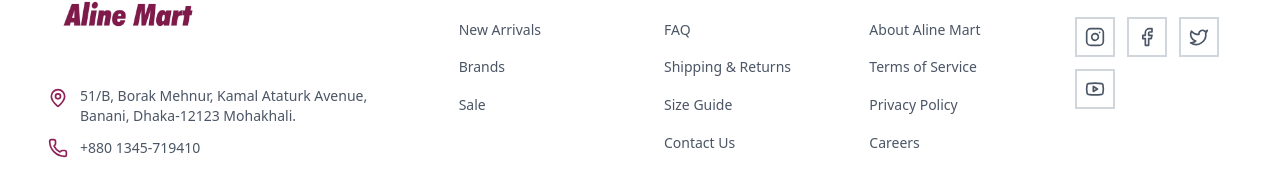
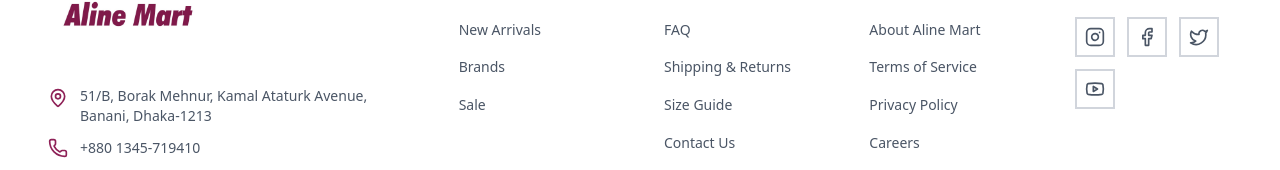
Before and after one commit to raselai/Aline-Mart, a Next.js app: page /paystation/payment in a window 1280 px wide. Shown: the part 1193-1363 px from the top of the page. Built offline with nearby package versions, Linux system fonts and the light colour scheme; no server answers; a web font is replaced by a local one.

Commit message:
Update footer address

```diff
--- a/components/layout/Footer.tsx
+++ b/components/layout/Footer.tsx
@@ -116,7 +116,7 @@
             <div className="space-y-3">
               <div className="flex items-start gap-3 text-sm text-gray-600">
                 <MapPin className="w-5 h-5 text-burgundy flex-shrink-0 mt-0.5" />
-                <span>51/B, Borak Mehnur, Kamal Ataturk Avenue, Banani, Dhaka-12123 Mohakhali.</span>
+                <span>51/B, Borak Mehnur, Kamal Ataturk Avenue, Banani, Dhaka-1213</span>
               </div>
               <div className="flex items-center gap-3 text-sm text-gray-600">
                 <Phone className="w-5 h-5 text-burgundy flex-shrink-0" />
```
